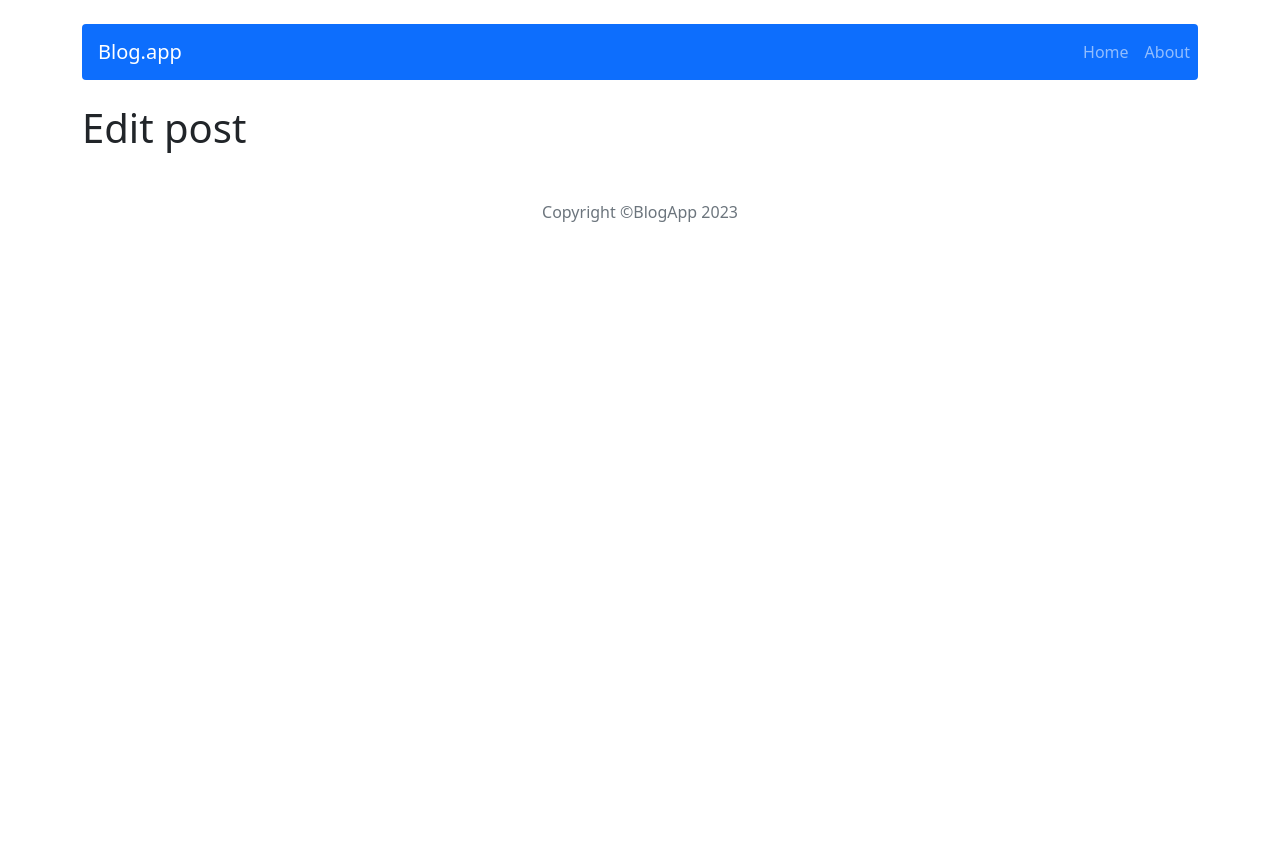
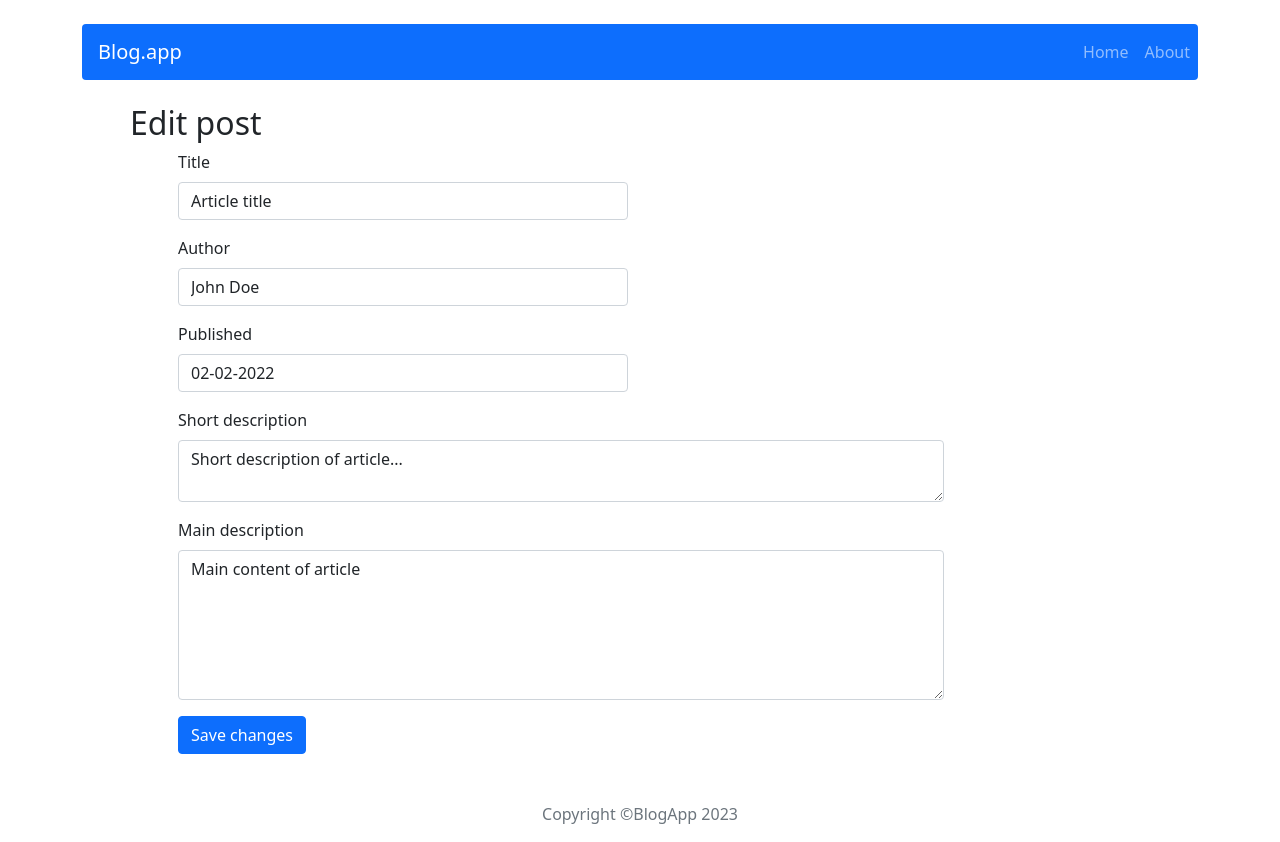
Before and after one commit to Dominik-Wilk/Blog-React, a React (Create React App) app: page /post/edit/1 in a window 1280 px wide. Before the commit the page ends 800 px from the top, so only its background shows below. Built offline with nearby package versions, Linux system fonts and the light colour scheme.

Commit message:
Add function that allows us edit post

```diff
--- a/src/components/features/AddPostForm/AddPostForm.js
+++ b/src/components/features/AddPostForm/AddPostForm.js
@@ -1,115 +1,17 @@
-import Button from 'react-bootstrap/Button';
-import Col from 'react-bootstrap/Col';
-import Form from 'react-bootstrap/Form';
-import Row from 'react-bootstrap/Row';
 import { useNavigate } from 'react-router-dom';
+import { addPost } from '../../../redux/postsRedux';
+import PostsForm from '../PostsForm/PostsForm';
 import { useDispatch } from 'react-redux';
-import { addPost } from '../../../redux/postsRedux';
-import { useState } from 'react';
 
 const AddPostForm = () => {
   const navigate = useNavigate();
   const dispatch = useDispatch();
-
-  const [title, setTitle] = useState('');
-  const [author, setAuthor] = useState('');
-  const [publishedDate, setPublishedDate] = useState('');
-  const [content, setContent] = useState('');
-  const [shortDescription, setShortDescription] = useState('');
-
-  // const handleSubmit = e => {
-  //   e.preventDefault();
-  //   dispatch(
-  //     addPost({ title, author, publishedDate, content, shortDescription })
-  //   );
-  //   navigate('/');
-  // };
-
-  const handleSubmit = e => {
-    e.preventDefault();
-    if (title && author && publishedDate && content && shortDescription) {
-      dispatch(
-        addPost({ title, author, publishedDate, content, shortDescription })
-      );
-      navigate('/');
-    } else {
-      alert('Wszystkie pola muszą być wypełnione!');
-    }
+  const handleSubmit = post => {
+    dispatch(addPost(post));
+    navigate('/');
   };
 
-  return (
-    <Form className='mx-5'>
-      <Row className='mb-3'>
-        <Form.Group as={Col} md='6'>
-          <Form.Label>Title</Form.Label>
-          <Form.Control
-            isRequired
-            type='text'
-            placeholder='Enter title'
-            name='title'
-            value={title}
-            onChange={e => setTitle(e.target.value)}
-          />
-        </Form.Group>
-      </Row>
-      <Row className='mb-3'>
-        <Form.Group as={Col} md='6'>
-          <Form.Label>Author</Form.Label>
-          <Form.Control
-            isRequired
-            type='text'
-            placeholder='Enter author date'
-            name='author'
-            value={author}
-            onChange={e => setAuthor(e.target.value)}
-          />
-        </Form.Group>
-      </Row>
-      <Row className='mb-3'>
-        <Form.Group as={Col} md='6'>
-          <Form.Label>Published</Form.Label>
-          <Form.Control
-            isRequired
-            type='text'
-            placeholder='Enter published date'
-            name='published'
-            value={publishedDate}
-            onChange={e => setPublishedDate(e.target.value)}
-          />
-        </Form.Group>
-      </Row>
-      <Row className='mb-3'>
-        <Form.Group as={Col} md='10'>
-          <Form.Label>Short description</Form.Label>
-          <Form.Control
-            isRequired
-            as='textarea'
-            placeholder='Leave a comment here'
-            name='descriptions'
-            value={shortDescription}
-            onChange={e => setShortDescription(e.target.value)}
-          />
-        </Form.Group>
-      </Row>
-      <Row className='mb-3'>
-        <Form.Group as={Col} md='10'>
-          <Form.Label>Main description</Form.Label>
-          <Form.Control
-            isRequired
-            as='textarea'
-            placeholder='Leave a comment here'
-            name='descriptions'
-            style={{ height: '150px' }}
-            value={content}
-            onChange={e => setContent(e.target.value)}
-          />
-        </Form.Group>
-      </Row>
+  return <PostsForm action={handleSubmit} actionText='Add post' />;
+};
 
-      <Button type='submit' onClick={handleSubmit}>
-        Add post
-      </Button>
-    </Form>
-  );
-};
 export default AddPostForm;
--- /dev/null
+++ b/src/components/features/EditPostForm/EditPostForm.js
@@ -0,0 +1,30 @@
+import { useDispatch, useSelector } from 'react-redux';
+import { Navigate, useNavigate, useParams } from 'react-router-dom';
+import { editPost, getPostById } from '../../../redux/postsRedux';
+import PostsForm from '../PostsForm/PostsForm';
+
+const EditPostForm = () => {
+  const { id } = useParams();
+  const post = useSelector(state => getPostById(state, id));
+  const navigate = useNavigate();
+  const dispatch = useDispatch();
+  const handleSubmit = post => {
+    dispatch(editPost({ ...post, id }));
+    navigate('/');
+  };
+  if (!post) return <Navigate to='/' />;
+  else
+    return (
+      <PostsForm
+        action={handleSubmit}
+        actionText={'Save changes'}
+        title={post.title}
+        author={post.author}
+        publishedDate={post.publishedDate}
+        shortDescription={post.shortDescription}
+        content={post.content}
+      />
+    );
+};
+
+export default EditPostForm;
--- /dev/null
+++ b/src/components/features/PostsForm/PostsForm.js
@@ -0,0 +1,107 @@
+import PropTypes from 'prop-types';
+import { useState } from 'react';
+import { Button, Col, Form, Row } from 'react-bootstrap';
+
+const PostsForm = ({ action, actionText, ...props }) => {
+  const [title, setTitle] = useState(props.title || '');
+  const [author, setAuthor] = useState(props.author || '');
+  const [publishedDate, setPublishedDate] = useState(props.publishedDate || '');
+  const [shortDescription, setShortDescription] = useState(
+    props.shortDescription || ''
+  );
+  const [content, setContent] = useState(props.content || '');
+
+  const handleSubmit = e => {
+    e.preventDefault();
+    if (title && author && publishedDate && content && shortDescription) {
+      action({ title, author, publishedDate, content, shortDescription });
+    } else {
+      alert('Wszystkie pola muszą być wypełnione!');
+    }
+  };
+
+  return (
+    <Form className='mx-5' onSubmit={handleSubmit}>
+      <Row className='mb-3'>
+        <Form.Group as={Col} md='6'>
+          <Form.Label>Title</Form.Label>
+          <Form.Control
+            required
+            type='text'
+            placeholder='Enter title'
+            name='title'
+            value={title}
+            onChange={e => setTitle(e.target.value)}
+          />
+        </Form.Group>
+      </Row>
+      <Row className='mb-3'>
+        <Form.Group as={Col} md='6'>
+          <Form.Label>Author</Form.Label>
+          <Form.Control
+            required
+            type='text'
+            placeholder='Enter author date'
+            name='author'
+            value={author}
+            onChange={e => setAuthor(e.target.value)}
+          />
+        </Form.Group>
+      </Row>
+      <Row className='mb-3'>
+        <Form.Group as={Col} md='6'>
+          <Form.Label>Published</Form.Label>
+          <Form.Control
+            required
+            type='text'
+            placeholder='Enter published date'
+            name='published'
+            value={publishedDate}
+            onChange={e => setPublishedDate(e.target.value)}
+          />
+        </Form.Group>
+      </Row>
+      <Row className='mb-3'>
+        <Form.Group as={Col} md='10'>
+          <Form.Label>Short description</Form.Label>
+          <Form.Control
+            required
+            as='textarea'
+            placeholder='Leave a comment here'
+            name='descriptions'
+            value={shortDescription}
+            onChange={e => setShortDescription(e.target.value)}
+          />
+        </Form.Group>
+      </Row>
+      <Row className='mb-3'>
+        <Form.Group as={Col} md='10'>
+          <Form.Label>Main description</Form.Label>
+          <Form.Control
+            required
+            as='textarea'
+            placeholder='Leave a comment here'
+            name='descriptions'
+            style={{ height: '150px' }}
+            value={content}
+            onChange={e => setContent(e.target.value)}
+          />
+        </Form.Group>
+      </Row>
+
+      <Button type='submit'>{actionText}</Button>
+    </Form>
+  );
+};
+
+PostsForm.propTypes = {
+  action: PropTypes.func.isRequired,
+  actionText: PropTypes.string.isRequired,
+  title: PropTypes.string,
+  author: PropTypes.string,
+  publishedDate: PropTypes.string,
+  content: PropTypes.string,
+  shortDescription: PropTypes.string,
+};
+
+export default PostsForm;
--- a/src/components/pages/EditPost/EditPost.js
+++ b/src/components/pages/EditPost/EditPost.js
@@ -1,4 +1,11 @@
+import EditPostForm from '../../features/EditPostForm/EditPostForm';
+
 const EditPost = () => {
-  return <h1>Edit post</h1>;
+  return (
+    <div className='mx-5 '>
+      <h2>Edit post</h2>
+      <EditPostForm />
+    </div>
+  );
 };
 export default EditPost;
--- a/src/redux/postsRedux.js
+++ b/src/redux/postsRedux.js
@@ -14,9 +14,11 @@ export const getPostById = createSelector(
 const createActionName = actionName => `app/posts/${actionName}`;
 const REMOVE_POST = createActionName('REMOVE_POST');
 const ADD_POST = createActionName('ADD_POST');
+const EDIT_POST = createActionName('EDIT_POST');
 
 export const removePost = payload => ({ type: REMOVE_POST, payload });
 export const addPost = payload => ({ type: ADD_POST, payload });
+export const editPost = payload => ({ type: EDIT_POST, payload });
 
 // action creators
 const postsReducer = (statePart = [], action) => {
@@ -25,6 +27,10 @@ const postsReducer = (statePart = [], action) => {
       return statePart.filter(post => post.id !== action.payload);
     case ADD_POST:
       return [...statePart, { ...action.payload, id: nanoid() }];
+    case EDIT_POST:
+      return statePart.map(post =>
+        post.id === action.payload.id ? { ...post, ...action.payload } : post
+      );
     default:
       return statePart;
   }
```
